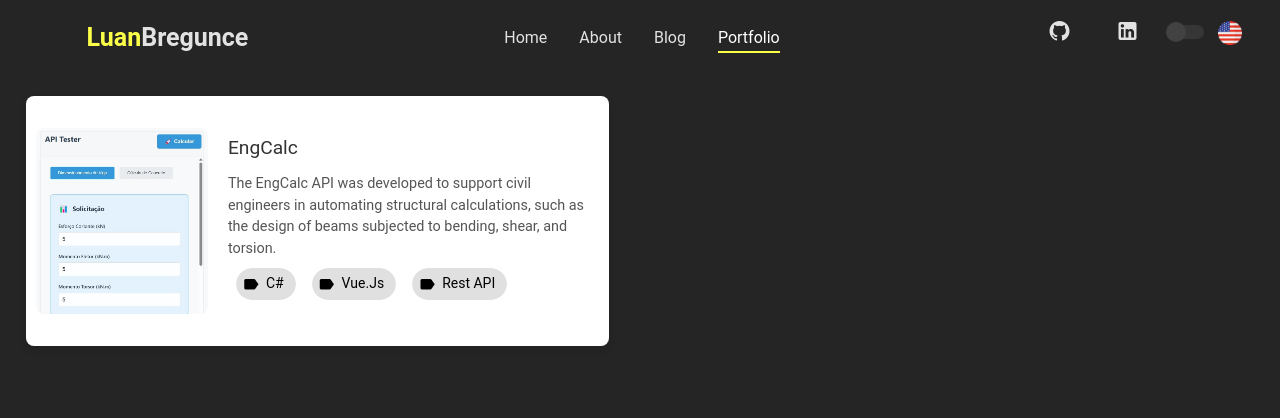
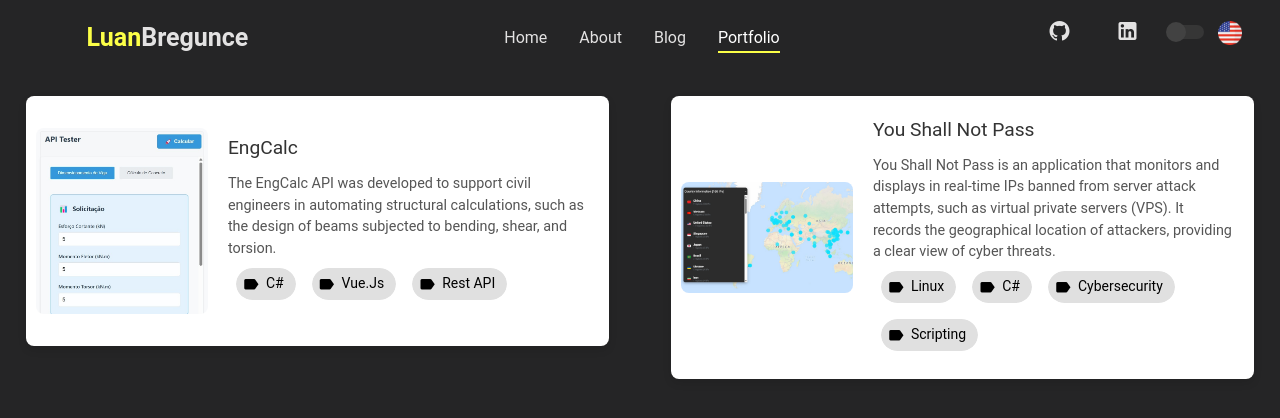
Before and after one commit to bregunceluan/my-personal-page, a Vue app: page /portfolio in a window 1280 px wide. Shown: the top 418 px of the page. Built offline with nearby package versions, Linux system fonts and the light colour scheme; some icons are missing; a web font is replaced by a local one.

Commit message:
Add you shall not pass into the site

```diff
--- a/src/components/PortfolioCard.vue
+++ b/src/components/PortfolioCard.vue
@@ -2,7 +2,7 @@
 
     <div class="container" @click="(a) => a.view?.window.open(post.link)">
 
-        <img width="30%" height="80%" src="../assets/engcalc.jpg" alt="engcalc">
+        <img width="30%" height="80%" :src="post.thumb" :alt="post.alt">
 
         <div class="portfolio-card">
             <div class="portfolio-title">{{post.title}}</div>
--- a/src/views/PortfolioView.vue
+++ b/src/views/PortfolioView.vue
@@ -2,6 +2,8 @@
 import PortfolioCard from '@/components/PortfolioCard.vue';
 import { computed, onBeforeMount } from 'vue'
 import { useRoute, useRouter } from 'vue-router'
+import engcalcThumb from "@/assets/engcalc.jpg";
+import ysnpThumb from "@/assets/youshallnotpass.jpg";
 
 const router = useRouter()
 const route = useRoute()
@@ -18,8 +20,19 @@ const portfolioPosts = [
     link:"https://engcalc-api.devluan.com/",
     descriptionPT: "A API do EngCalc foi desenvolvida para apoiar engenheiros civis na automação de cálculos estruturais, como o dimensionamento de vigas submetidas a flexão, esforço cortante e torção.",
     descriptionENG: "The EngCalc API was developed to support civil engineers in automating structural calculations, such as the design of beams subjected to bending, shear, and torsion.",
-    tecnologies:["C#","Vue.Js", "Rest API"]
+    tecnologies:["C#","Vue.Js", "Rest API"],
+    thumb:engcalcThumb,
+    alt:"engcal"
 },
+{
+    title: "You Shall Not Pass",
+    link: "https://youshallnotpass.devluan.com/",
+    descriptionPT: "O You Shall Not Pass é uma aplicação que monitora e exibe em tempo real IPs banidos de tentativas de ataque a servidores, como máquinas virtuais (VPS). Ele registra a localização geográfica dos atacantes, proporcionando uma visão clara das ameaças cibernéticas.",
+    descriptionENG: "You Shall Not Pass is an application that monitors and displays in real-time IPs banned from server attack attempts, such as virtual private servers (VPS). It records the geographical location of attackers, providing a clear view of cyber threats.",
+    tecnologies: ["Linux", "C#", "Cybersecurity", "Scripting"],
+    thumb:ysnpThumb,
+    alt:"youshallnotpass"
+}
 ];
 
 </script>
```
